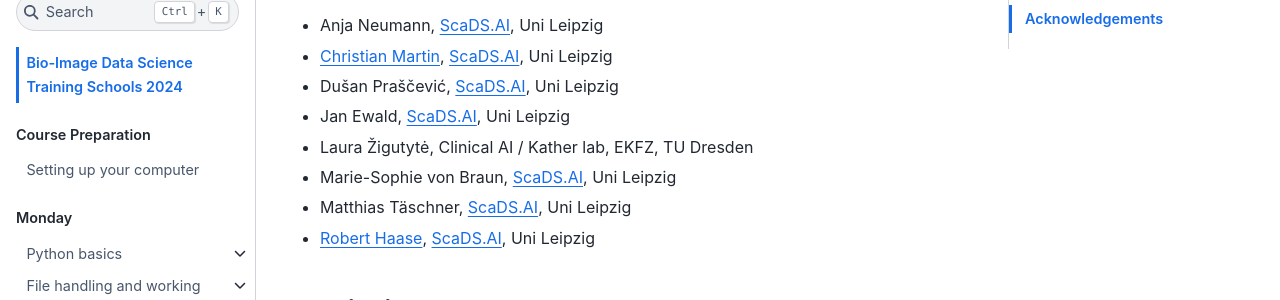
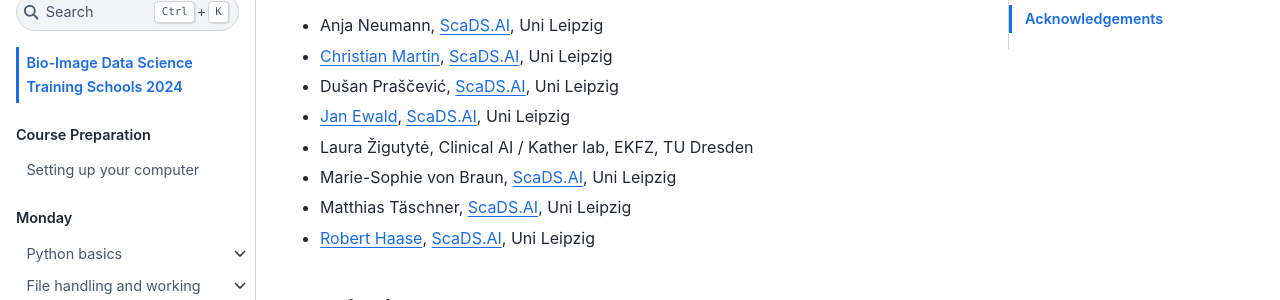
Before and after one commit to ScaDS/BIDS-training-2024, a Jupyter Book: the page built from intro.md, in a window 1280 px wide and 900 px high, scrolled down 984 px. Shown: the part 154-454 px from the top of the window. Built offline with Jupyter Book 1.0.4 settings and Sphinx 7.4.7 and the Sphinx Book theme 1.1.4, drawn with Linux system fonts in a browser that asks for light colours; pages that are not in the unit, such as notebooks, are missing from menus; some of the changed lines change nothing that is shown.

Commit message:
Add Jan's email

```diff
--- a/intro.md
+++ b/intro.md
@@ -31,7 +31,7 @@ This course focuses on bio-image analysis and data science with a focus on fluor
 * Anja Neumann, ScaDS.AI, Uni Leipzig
 * [Christian Martin](mailto:christian.martin@informatik.uni-leipzig.de), ScaDS.AI, Uni Leipzig
 * Dušan Praščević, ScaDS.AI, Uni Leipzig
-* Jan Ewald, ScaDS.AI, Uni Leipzig
+* [Jan Ewald](mailto:jan.ewald@uni-leipzig.de), ScaDS.AI, Uni Leipzig
 * Laura Žigutytė, Clinical AI / Kather lab, EKFZ, TU Dresden
 * Marie-Sophie von Braun, ScaDS.AI, Uni Leipzig
 * Matthias Täschner, ScaDS.AI, Uni Leipzig
```
